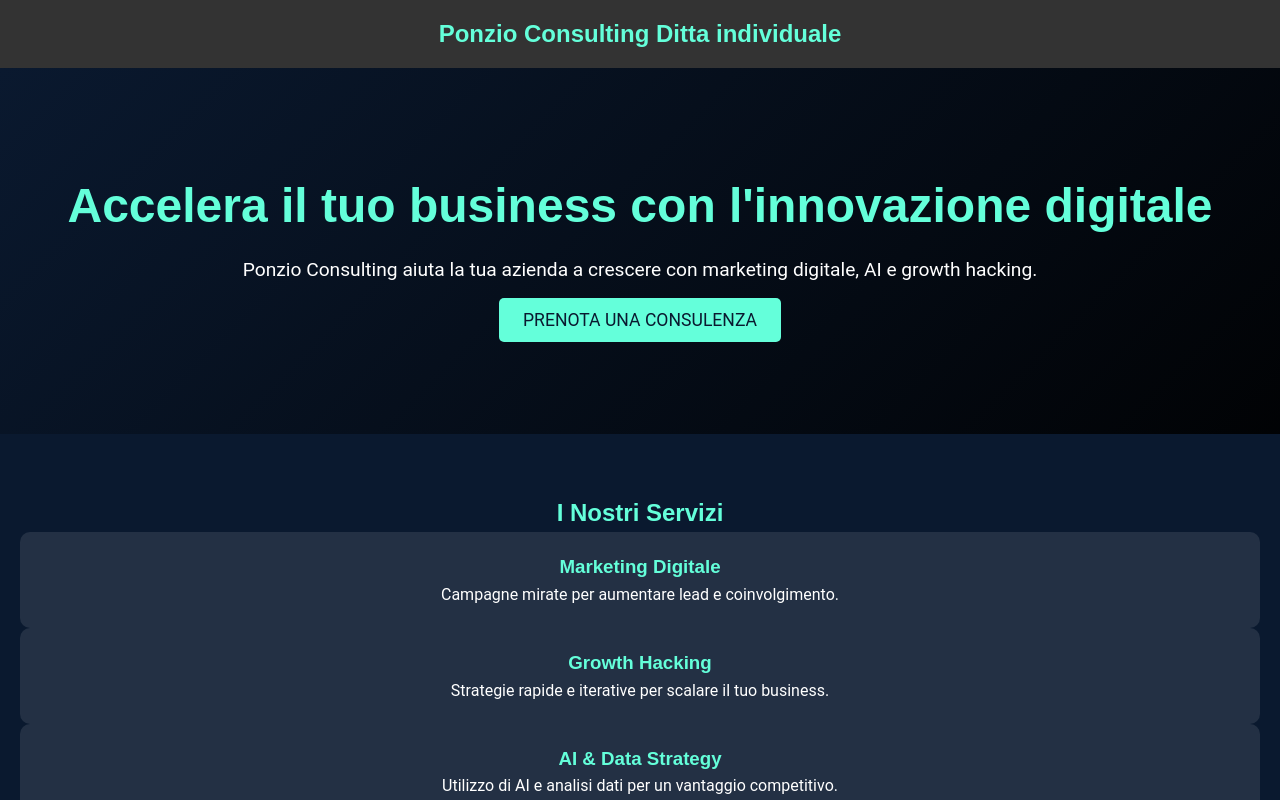
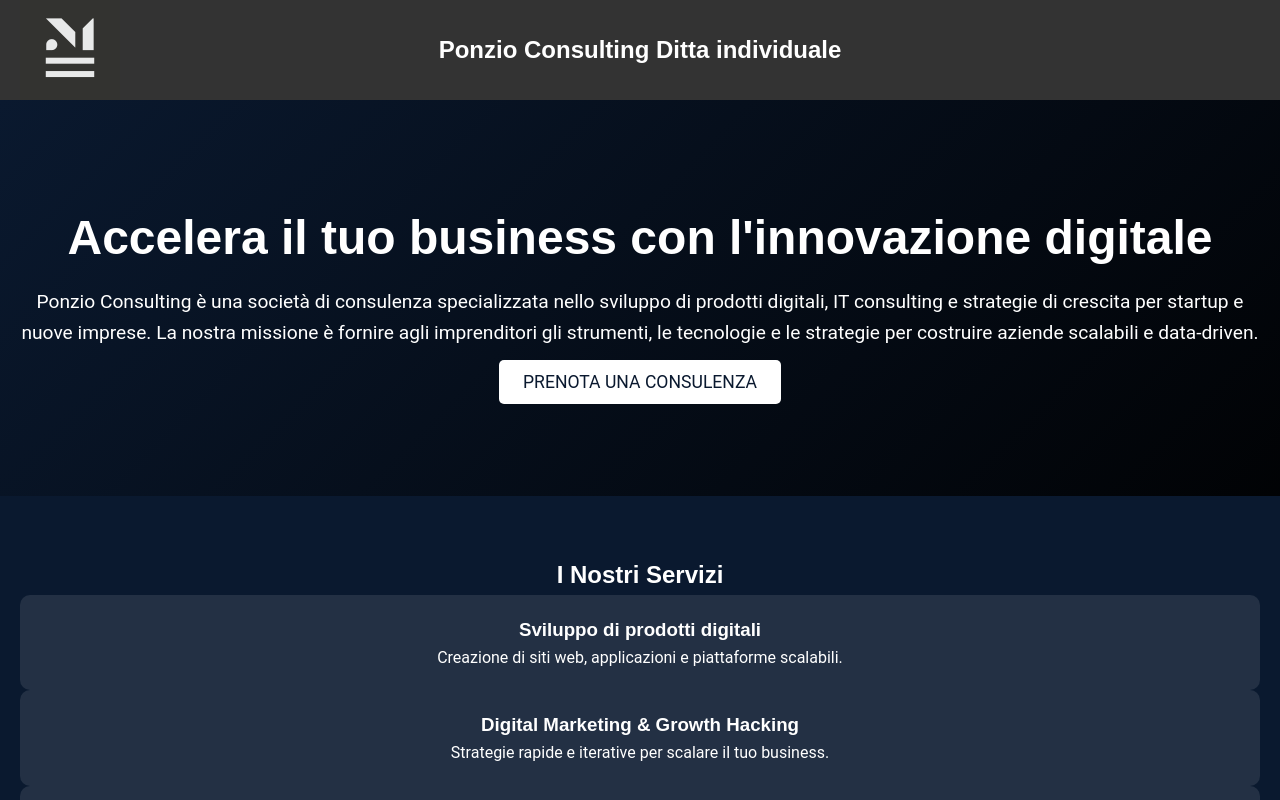
Before and after one commit to Ponzio-it/ponzio-consulting, a Next.js app: page / in a window 1280 px wide. Shown: the top 800 px of the page. Built offline with nearby package versions, Linux system fonts and the light colour scheme.

Commit message:
changing layout and content

```diff
--- a/src/app/globals.css
+++ b/src/app/globals.css
@@ -2,7 +2,7 @@
 :root {
   --primary-bg: #0A192F; /* Dark Blue Background */
   --primary-text: #FFFFFF; /* White Text */
-  --secondary-text: #64FFDA; /* Neon Green */
+  --secondary-text: #fff; /* Neon Green */
   --accent-color: #E63946; /* Red Accent */
   --nav-bg: #333; /* Navbar Background */
   --font-main: 'Roboto', sans-serif;
--- a/src/components/Hero.js
+++ b/src/components/Hero.js
@@ -7,7 +7,11 @@
       <div className={styles.heroContent}>
         <h1 id="hero-heading">Accelera il tuo business con l'innovazione digitale</h1>
         <p>
-          Ponzio Consulting aiuta la tua azienda a crescere con marketing digitale, AI e growth hacking.
+
+          Ponzio Consulting è una società di consulenza specializzata nello sviluppo di prodotti digitali,
+          IT consulting e strategie di crescita per startup e nuove imprese.
+          La nostra missione è fornire agli imprenditori gli strumenti, le tecnologie e le strategie
+          per costruire aziende scalabili e data-driven.
         </p>
         <a href="#contact" className={styles.ctaButton}>Prenota una Consulenza</a>
       </div>
--- a/src/components/Navbar.js
+++ b/src/components/Navbar.js
@@ -1,7 +1,11 @@
 // components/Navbar.js
+import Image from 'next/image';
+import styles from '../styles/Navbar.module.css';
+
 export default function Navbar() {
     return (
-      <nav>
+      <nav className={styles.nav}>
+        <Image src="/logo.png" alt="Ponzio Consulting Logo"  width={100} height={50} className={styles.logo} />
         <h1>Ponzio Consulting Ditta individuale</h1>
       </nav>
     );
--- a/src/components/Services.js
+++ b/src/components/Services.js
@@ -7,16 +7,20 @@
       <h2 id="services-heading">I Nostri Servizi</h2>
       <div className={styles.serviceList}>
         <div className={styles.serviceItem}>
-          <h3>Marketing Digitale</h3>
-          <p>Campagne mirate per aumentare lead e coinvolgimento.</p>
+          <h3>Sviluppo di prodotti digitali</h3>
+          <p>Creazione di siti web, applicazioni e piattaforme scalabili.</p>
         </div>
         <div className={styles.serviceItem}>
-          <h3>Growth Hacking</h3>
+          <h3>Digital Marketing & Growth Hacking</h3>
           <p>Strategie rapide e iterative per scalare il tuo business.</p>
         </div>
         <div className={styles.serviceItem}>
-          <h3>AI & Data Strategy</h3>
-          <p>Utilizzo di AI e analisi dati per un vantaggio competitivo.</p>
+          <h3>IT consulting & automazione</h3>
+          <p>Ottimizzazione dei processi aziendali e soluzioni di automazione.</p>
+        </div>
+        <div className={styles.serviceItem}>
+          <h4>Business Development & Sales strategy</h4>
+          <p>Strutturazione di processi di vendita scalabili</p>
         </div>
       </div>
     </section>
--- a/src/styles/Home.module.css
+++ b/src/styles/Home.module.css
@@ -66,7 +66,7 @@
 .contact textarea {
     width: 100%;
     padding: 12px;
-    border: 1px solid #64FFDA;
+    border: 1px solid #ffff;
     border-radius: 5px;
     background: rgba(255, 255, 255, 0.1);
     color: #FFFFFF;
--- /dev/null
+++ b/src/styles/Navbar.module.css
@@ -0,0 +1,17 @@
+.nav {
+    display: flex;
+    align-items: center; /* Align items vertically */
+    justify-content: center; /* Center items horizontally */
+    padding: 10px 20px;
+    background-color: #333;
+    color: #fff;
+    height: 100px; /* Adjust height for a better layout */
+    position: relative; /* Ensures the logo doesn’t affect centering */
+  }
+
+  .logo {
+    position: absolute;
+    left: 20px; /* Moves the logo to the left */
+    width: 100px;
+    height: auto;
+  }
```
Also changed, not shown: public/logo.png (added).
